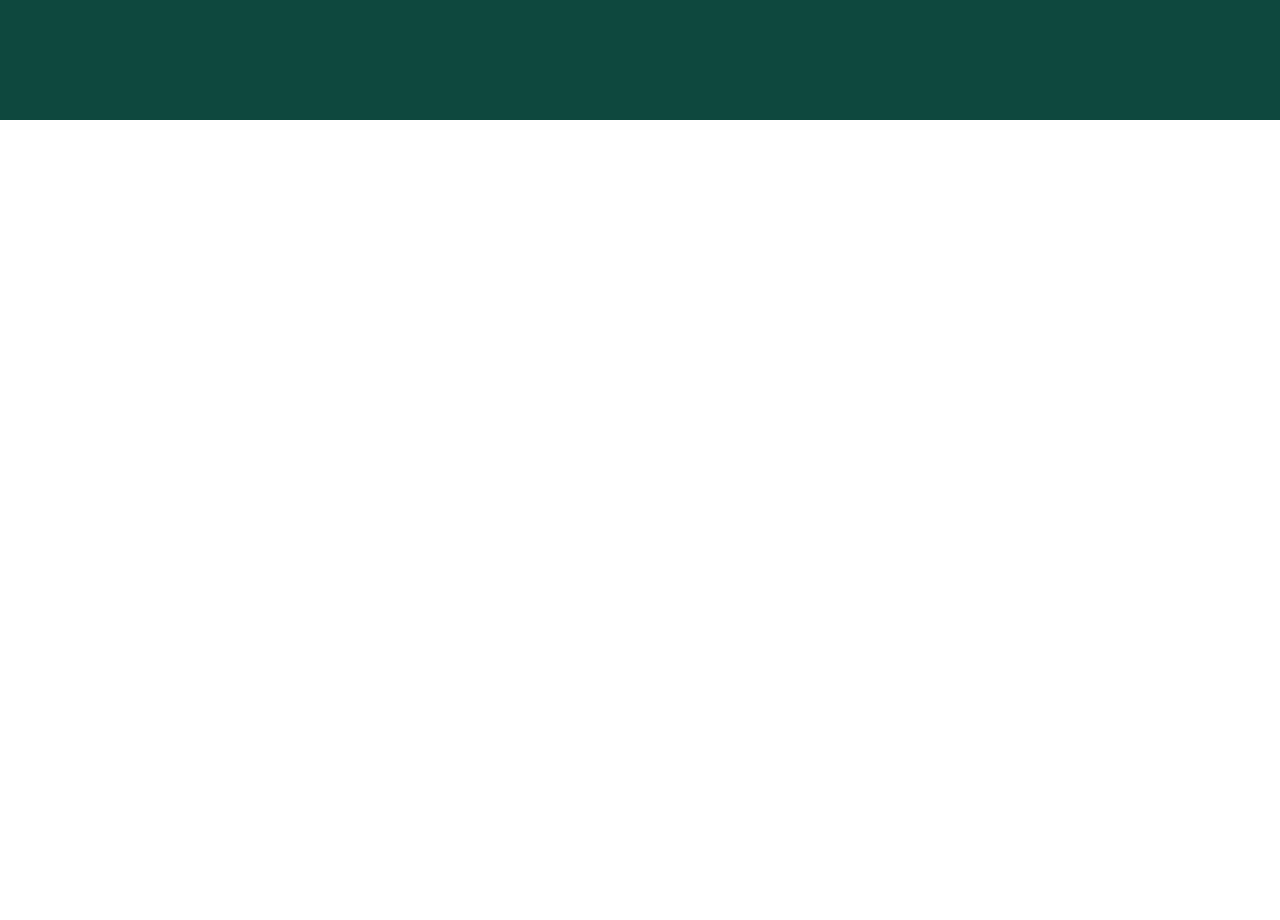
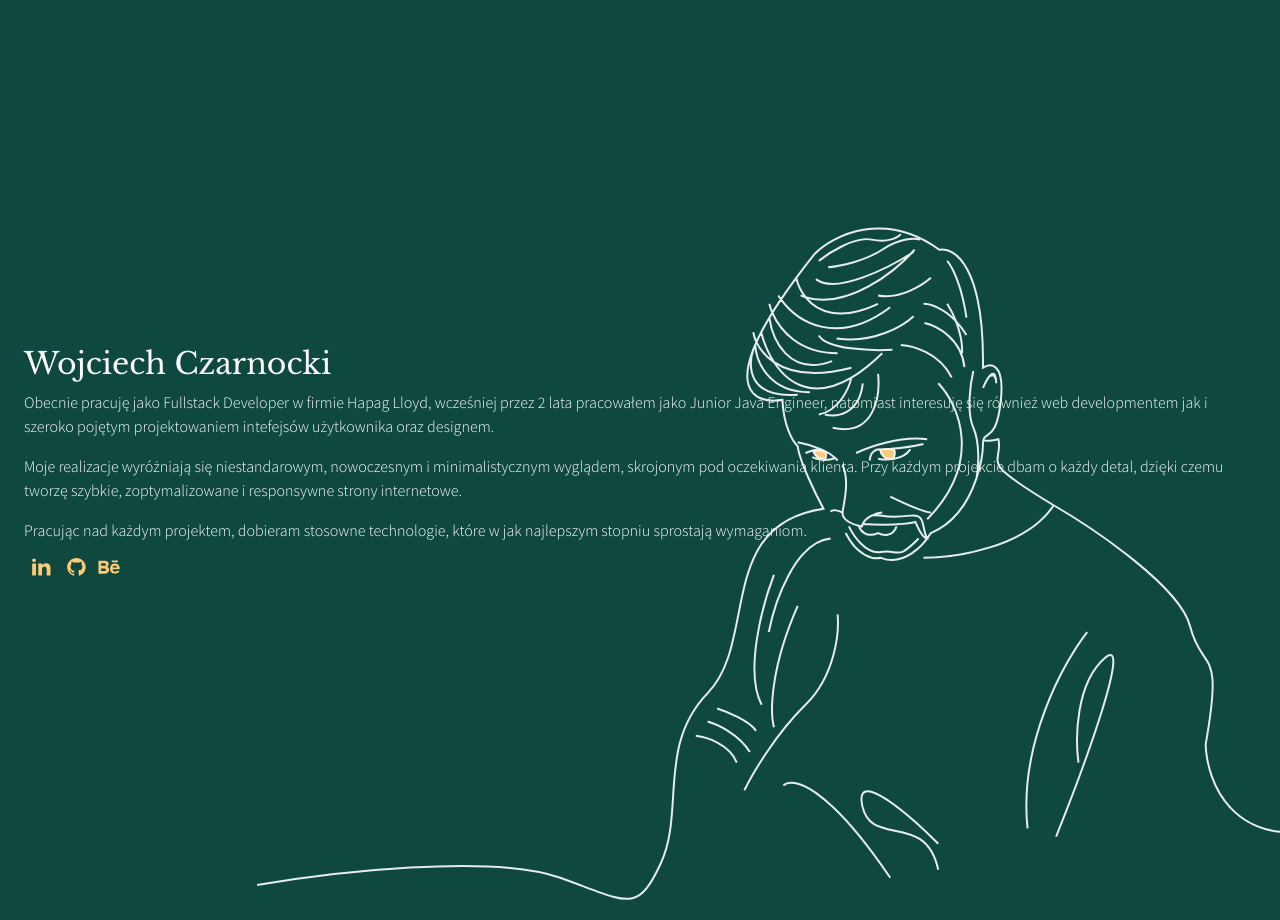
Before and after one commit to caren1/vue-swietone-vite, a Vue app: page / in a window 1280 px wide. Shown: the part 1480-2400 px from the top of the page. Before the commit the page ends 1600 px from the top, so only its background shows below. Built offline with nearby package versions, Linux system fonts and the light colour scheme.

Commit message:
gh-pages

```diff
--- a/src/App.vue
+++ b/src/App.vue
@@ -6,6 +6,7 @@ import Home from './components/Home.vue'
 import Navbar from './components/Navbar.vue';
 import About from './components/About.vue';
 import Intro from './components/Intro.vue';
+import Bio from './components/Bio.vue';
 </script>
 
 <template>
@@ -14,6 +15,8 @@ import Intro from './components/Intro.vue';
     <Navbar />
     <Home />
     <About />
+    <!-- Swietone  -->
+    <Bio />
   </Layout>
 </template>
 
--- /dev/null
+++ b/src/components/Bio.vue
@@ -0,0 +1,56 @@
+<template>
+  <section>
+    <div class="min-h-screen flex justify-center items-center relative p-6">
+      <div class="leading-6 relative top-[-55px] ">
+        <h3 class="text-white text-3xl font-serif mb-2">Wojciech Czarnocki</h3>
+        <p class="text-white text-md font-sans font-light mb-4">
+          Obecnie pracuję jako Fullstack Developer w firmie Hapag Lloyd,
+          wcześniej przez 2 lata pracowałem jako Junior Java Engineer, natomiast
+          interesuję się również web developmentem jak i szeroko pojętym
+          projektowaniem intefejsów użytkownika oraz designem.
+        </p>
+        <p class="text-white text-md font-sans font-light mb-4">
+          Moje realizacje wyróżniają się niestandarowym, nowoczesnym i
+          minimalistycznym wyglądem, skrojonym pod oczekiwania klienta. Przy
+          każdym projekcie dbam o każdy detal, dzięki czemu tworzę szybkie,
+          zoptymalizowane i responsywne strony internetowe.
+        </p>
+        <p class="text-white text-md font-sans font-light">
+          Pracując nad każdym projektem, dobieram stosowne technologie, które w
+          jak najlepszym stopniu sprostają wymaganiom.
+        </p>
+        <div class="flex mt-2">
+          <img class="max-w-[35px] align-bottom p-2" :src="linkedInIcon" alt="linkedin-icon" />
+          <img class="max-w-[35px] align-bottom p-2" :src="gitIcon" alt="github-icon" />
+          <img class="max-w-[30px] align-bottom p-1" :src="behanceIcon" alt="behance-icon" />
+        </div>
+      </div>
+      <div class="max-w-[80%] absolute bottom-5 right-0">
+        <img :src="selfPortrait" alt="wojciech-czarnocki-portrait" />
+      </div>
+    </div>
+  </section>
+</template>
+
+<script>
+
+import linkedInIcon from "../assets/svg/linkedin-icon.svg";
+import gitIcon from "../assets/svg/git-icon.svg";
+import behanceIcon from "../assets/svg/behance-icon.svg";
+import selfPortrait from "../assets/svg/me.svg";
+
+export default {
+  data() {
+    return {
+      linkedInIcon,
+      gitIcon,
+      behanceIcon,
+      selfPortrait
+    };
+  },
+};
+</script>
+
+<style>
+
+</style>
```
Also changed, not shown: 9 other files (tests, documents, lock files or other folders).
